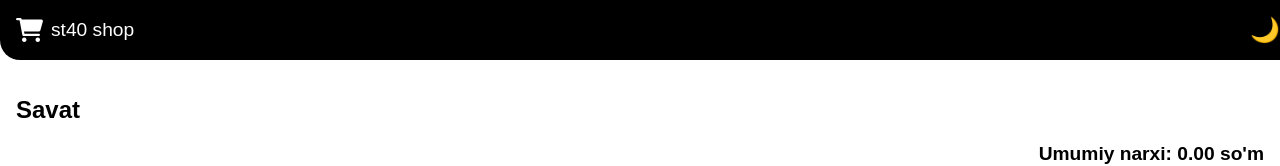
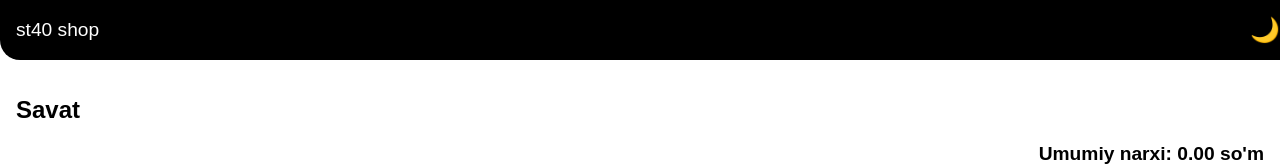
Before and after one commit to alishermutalov/e-commerce-mobile, a plain HTML site: page cart.html in a window 1280 px wide. Shown: the top 166 px of the page. Drawn offline with Linux system fonts and the light colour scheme.

Commit message:
removed cart icon from navbar

```diff
--- a/cart.html
+++ b/cart.html
@@ -12,7 +12,7 @@
   <!-- Navbar -->
   <nav class="navbar">
     <div class="navbar-brand">
-      <i class="fas fa-shopping-cart"></i>
+      <!-- <i class="fas fa-shopping-cart"></i> -->
       <span>st40 shop</span>
     </div>
     <button class="theme-toggle">🌙</button>
```
Also changed, not shown: index.html (+1 -1 lines), product-details.html (+1 -1 lines).
